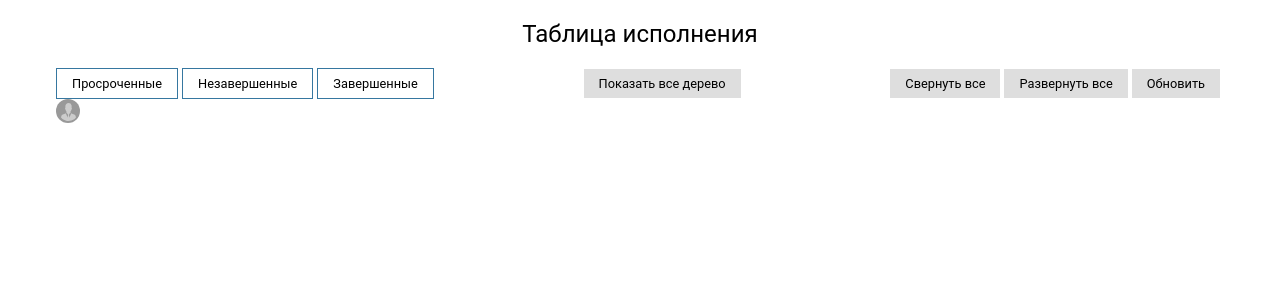
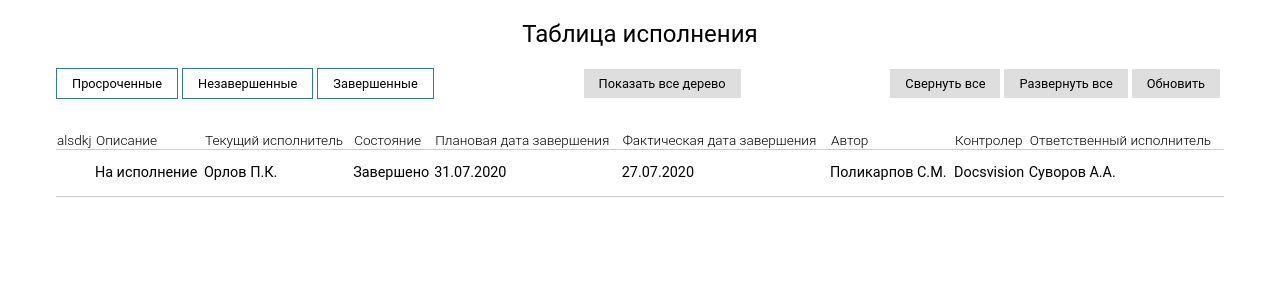
Before and after one commit to emptyfortress/v3, a Vue app: page / in a window 1280 px wide. Shown: the top 300 px of the page. Built offline with nearby package versions, Linux system fonts and the light colour scheme.

Commit message:
table begin

```diff
--- /dev/null
+++ b/src/components/List.vue
@@ -0,0 +1,50 @@
+<template lang="pug">
+table.tab
+	thead
+		th alsdkj
+		th Описание
+		th Текущий исполнитель
+		th Состояние
+		th Плановая дата завершения
+		th Фактическая дата завершения
+		th Автор
+		th Контролер
+		th Ответственный исполнитель
+	tbody
+		tr
+			td
+			td На исполнение
+			td Орлов П.К.
+			td Завершено
+			td 31.07.2020
+			td 27.07.2020
+			td Поликарпов С.М.
+			td Docsvision
+			td Суворов А.А.
+
+</template>
+
+<script>
+export default {
+
+}
+</script>
+
+<style lang="scss">
+.tab {
+	margin-top: 2rem;
+	width: 100%;
+	font-size: .9rem;
+	border-collapse: collapse;
+	th {
+		text-align: left;
+		border-bottom: 1px solid #ccc;
+		font-size: .85rem;
+		font-weight: 300;
+	}
+	td {
+		padding: .9rem 0;
+		border-bottom: 1px solid #ccc;
+	}
+}
+</style>
--- a/src/table/App.vue
+++ b/src/table/App.vue
@@ -2,14 +2,16 @@
 .ap
 	h2 Таблица исполнения
 	Butt
-	User(color="grey")
+	<!-- User(color="grey") -->
+	List
 </template>
 
 <script>
 import Butt from '@/components/Butt.vue'
 import User from '@/components/User.vue'
+import List from '@/components/List.vue'
 export default {
-	components: { Butt, User },
+	components: { Butt, User, List },
 
 }
 </script>
```
